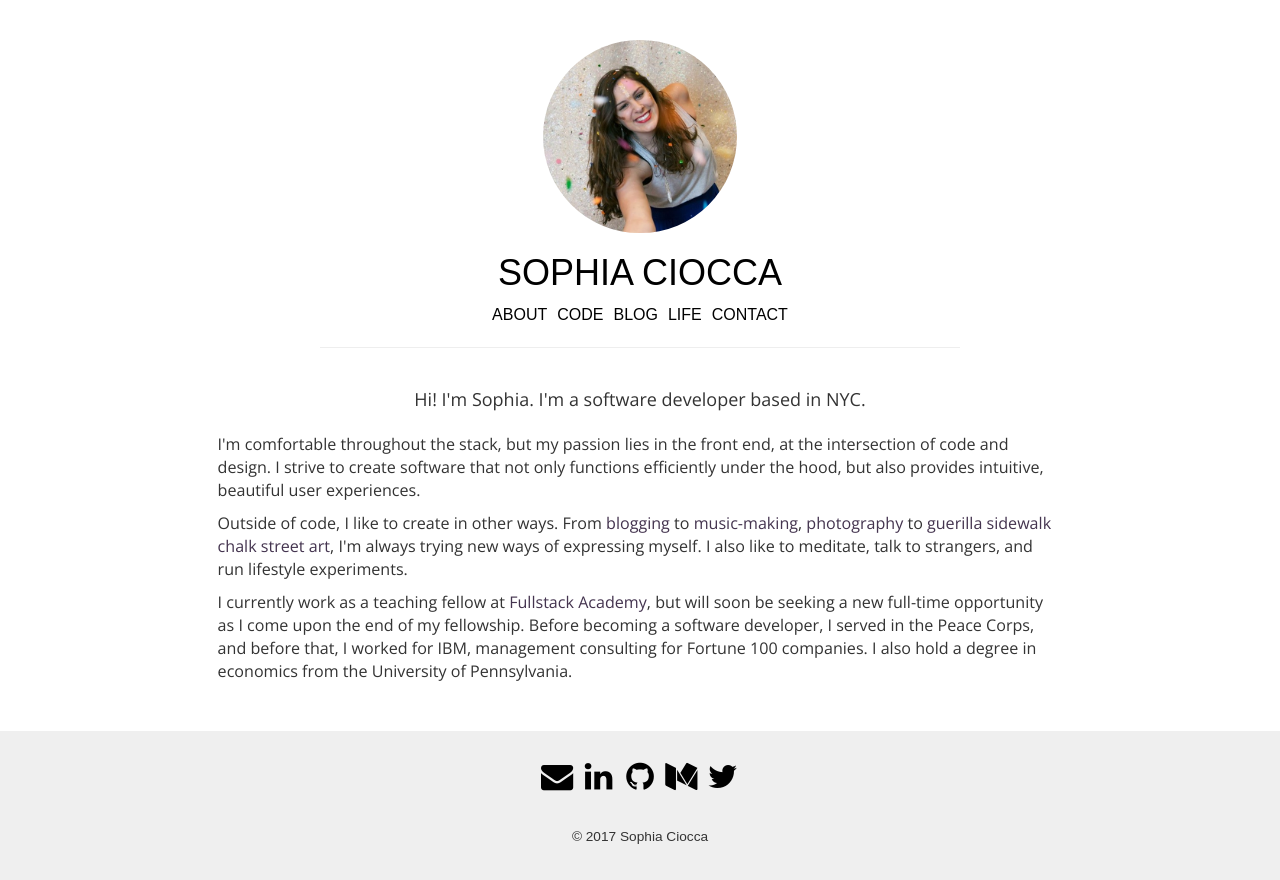
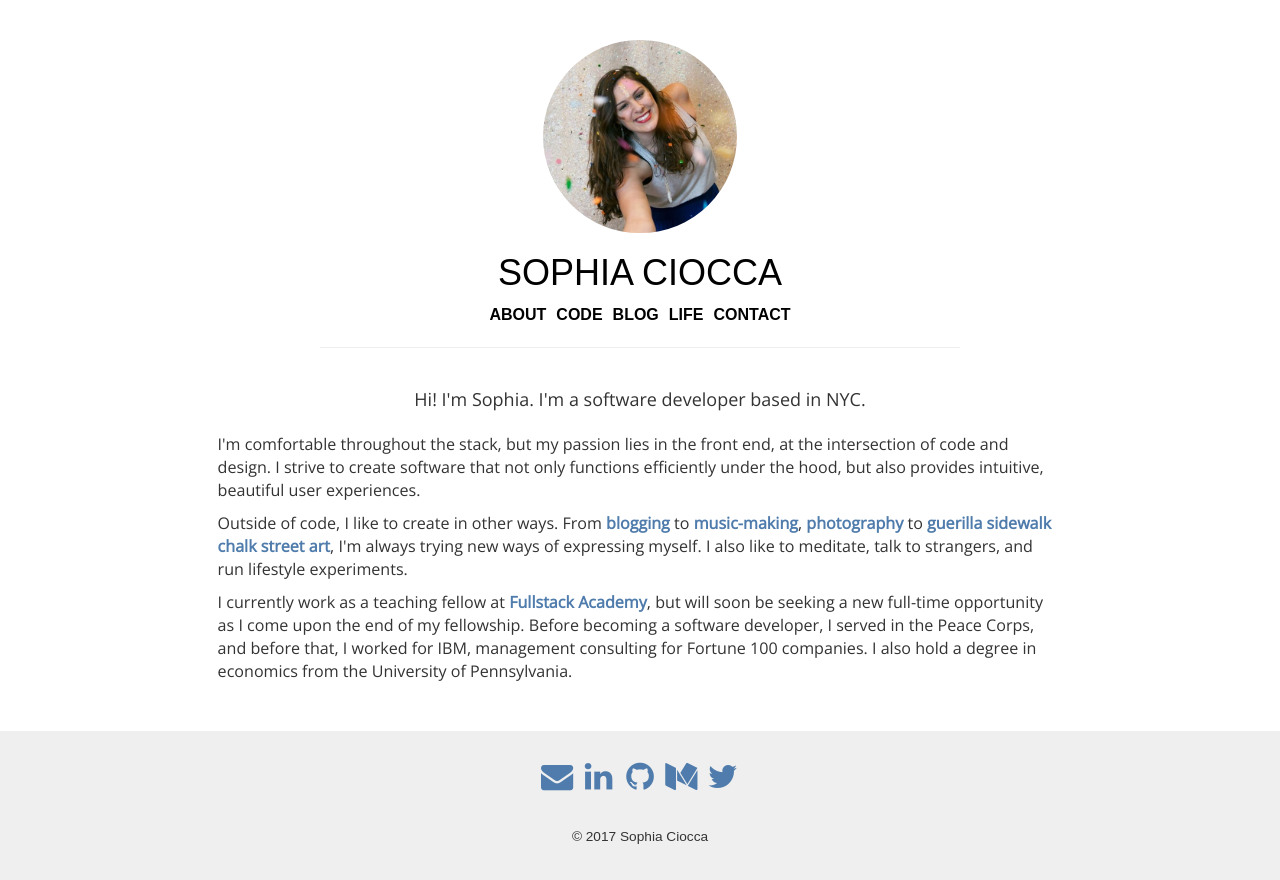
Before and after one commit to sophiaciocca/react-portfolio, a React (Create React App) app: page / in a window 1280 px wide. Built offline with nearby package versions, Linux system fonts and the light colour scheme; a web font is replaced by a local one.

Commit message:
Beginning to develop color scheme

```diff
--- a/src/containers/Contact.js
+++ b/src/containers/Contact.js
@@ -55,7 +55,7 @@ class Contact extends Component {
         <EmailMe>Or, just email me directly at <a href="mailto:sophiaciocca@gmail.com" target="_blank"><strong>sophiaciocca@gmail.com</strong></a>.</EmailMe>
 
         <hr/>
-        <CenteredHeader><a href="/public/SophiaCioccaResume.pdf">Download my Resume</a></CenteredHeader>
+        <CenteredHeader><a href="public/SophiaCioccaResume.pdf">Download my Resume</a></CenteredHeader>
       </div>
     );
   }
--- a/src/containers/Footer.js
+++ b/src/containers/Footer.js
@@ -3,16 +3,11 @@ import { Link } from 'react-router'
 import styled from 'styled-components';
 
 import { ColorScheme } from '../theme/styleConstants.js'
-// import * as AppExports from './App.js'
-// const ColorScheme = AppExports.ColorScheme;
-
-// console.log('appexports??', AppExports)
-console.log('colorscheme??', ColorScheme)
 
 const FooterDiv = styled.div`
   padding-top: 3rem;
   padding-bottom: 0;
-  background-color: #efefef;
+  background-color: ${ColorScheme.mainLight};
   text-align: center;
   height: 150px;
 `;
@@ -24,11 +19,12 @@ const SocialIconList = styled.ul`
 
 const SocialIcon = styled.li`
   display: inline;
+  color: red;
 `;
 
 const FAIcon = styled.i`
-  color: black;
   &:hover {
+    color: ${ColorScheme.third}
     transition: all .3s ease;
     transform: scale(1.1) translateY(-5px);
   }
--- a/src/theme/globalStyle.js
+++ b/src/theme/globalStyle.js
@@ -1,4 +1,7 @@
 import { injectGlobal } from 'styled-components';
+import { ColorScheme } from './styleConstants';
+
+console.log('ColorScheme from globalStyle??', ColorScheme)
 
 injectGlobal`
   @import url('https://fonts.googleapis.com/css?family=Zilla+Slab+Highlight');
@@ -8,6 +11,7 @@ injectGlobal`
     height: 100%;
     margin: 0;
     padding: 0;
+    color: ${ColorScheme.mainText};
   }
 
   h4, h5, h6 {
@@ -20,13 +24,14 @@ injectGlobal`
 
   a {
     text-decoration: none;
-    color: #44344f;
+    font-weight: bold;
+    color: ${ColorScheme.primary};
     transition: all .3s ease;
   }
 
   a:hover {
     text-decoration: none;
-    color: #efefef;
+    color: ${ColorScheme.third};
   }
 
   input[type=text], textarea {
--- a/src/theme/styleConstants.js
+++ b/src/theme/styleConstants.js
@@ -1,6 +1,8 @@
 export const ColorScheme = {
-  primary: 'red',
-  secondary: 'blue',
-  third: 'purple',
+  mainText: '#333',
+  primary: '#4f7cac',
+  secondary: '#272838',
+  third: '#5d536b',
+  mainLight: '#efefef',
   fourth: 'goldenrod'
 }
```
